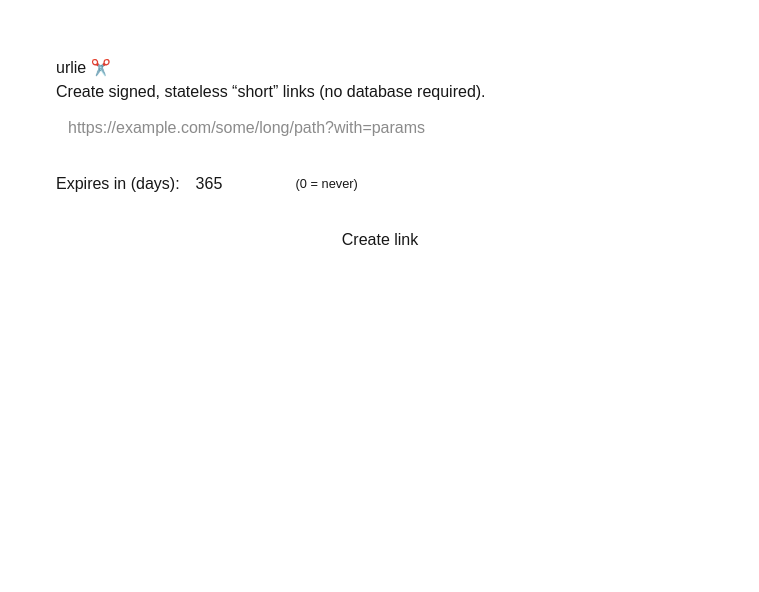
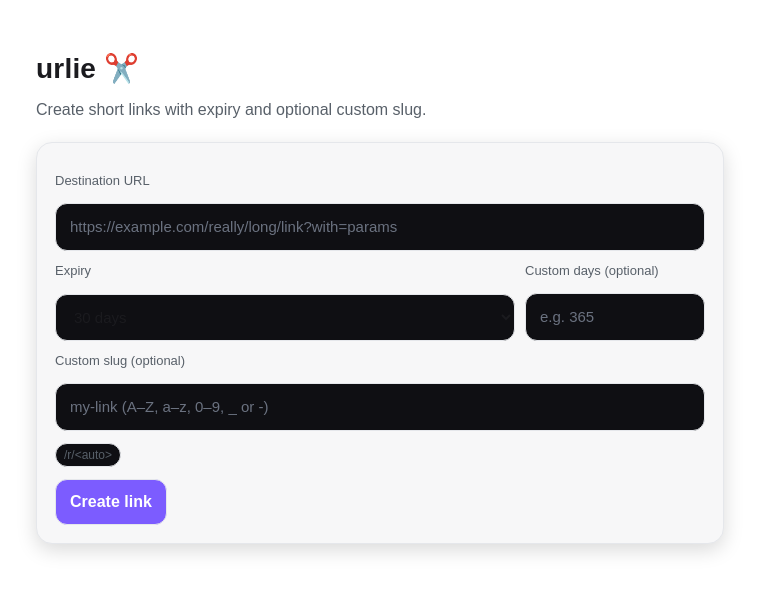
Before and after one commit to sumedhbadnore/url-shortner, a Next.js app: page / in a window 1280 px wide. Shown: the top 592 px of the page, without its empty margins (260-1019 px from the left). Built offline with nearby package versions, Linux system fonts and the light colour scheme.

Commit message:
Added option for custom slug and updated UI

```diff
--- a/package.json
+++ b/package.json
@@ -13,6 +13,7 @@
     "jose": "^6.1.0",
     "nanoid": "^5.1.5",
     "next": "15.5.3",
+    "qrcode": "^1.5.4",
     "react": "19.1.0",
     "react-dom": "19.1.0"
   },
--- /dev/null
+++ b/src/app/page.module.css
@@ -0,0 +1,64 @@
+.container {
+  max-width: 720px;
+  margin: 48px auto;
+  padding: 0 16px;
+  color: var(--fg);
+}
+
+:root {
+  --bg: #0b0b0d;
+  --card: #141418;
+  --fg: #e6e6ea;
+  --muted: #9aa0a6;
+  --border: #22222a;
+  --accent: #7c5cff;
+  --accent-2: #5be7a9;
+}
+@media (prefers-color-scheme: light) {
+  :root { --bg:#ffffff; --card:#f7f7f8; --fg:#1b1b1f; --muted:#586069; --border:#e5e7eb; }
+}
+body { background: var(--bg); }
+
+.h1 { font-size: 28px; font-weight: 800; margin: 0 0 8px; letter-spacing: .2px; }
+.sub { color: var(--muted); margin: 0 0 20px; }
+
+.card {
+  background: var(--card);
+  border: 1px solid var(--border);
+  border-radius: 16px;
+  padding: 18px;
+  box-shadow: 0 6px 20px rgba(0,0,0,.15);
+}
+
+.row { display: grid; gap: 12px; margin-top: 10px; }
+.grid { display: grid; gap: 10px; grid-template-columns: 1fr 180px; }
+@media (max-width: 640px) { .grid { grid-template-columns: 1fr; } }
+
+.input, .select {
+  width: 100%; padding: 12px 14px; border-radius: 12px;
+  border: 1px solid var(--border); background: #0f0f13; color: var(--fg);
+  outline: none; font-size: 15px;
+}
+.input::placeholder { color: #6b7280; }
+.select { background: #0f0f13; }
+
+.actions { display: flex; gap: 10px; align-items: center; margin-top: 12px; }
+.btn {
+  padding: 10px 14px; border-radius: 12px; border: 1px solid var(--border);
+  background: var(--accent); color: white; font-weight: 600; cursor: pointer;
+}
+.btn[disabled] { opacity: .5; cursor: not-allowed; }
+.btnGhost { background: transparent; color: var(--fg); }
+.meta { color: var(--muted); font-size: 13px; }
+
+.result {
+  margin-top: 16px; display: grid; gap: 10px; align-items: start;
+  grid-template-columns: 1fr auto;
+}
+.linkBox {
+  padding: 12px 14px; background: #0f0f13; border: 1px solid var(--border);
+  border-radius: 12px; word-break: break-all;
+}
+.tag { display: inline-block; padding: 2px 8px; border-radius: 999px; background: #0f0f13; border: 1px solid var(--border); color: var(--muted); font-size: 12px; }
+.error { color: #ff6b6b; }
+.success { color: var(--accent-2); }
--- a/src/app/page.tsx
+++ b/src/app/page.tsx
@@ -1,75 +1,177 @@
-// app/page.tsx
 "use client";
+import { useEffect, useMemo, useState } from "react";
+import styles from "./page.module.css";
+import QRCode from "qrcode";
 
-import { useState } from "react";
+type CreateResp = { code: string; fullShortUrl: string; error?: string };
+
+const EXPIRY_PRESETS = [
+  { label: "Never", days: 0 },
+  { label: "1 day", days: 1 },
+  { label: "7 days", days: 7 },
+  { label: "30 days", days: 30 },
+  { label: "90 days", days: 90 },
+];
+
+function isValidUrl(v: string) {
+  try {
+    const u = new URL(v.trim());
+    return !!u.protocol && !!u.host;
+  } catch { return false; }
+}
 
 export default function Home() {
   const [url, setUrl] = useState("");
-  const [days, setDays] = useState<number>(365);
+  const [preset, setPreset] = useState<number>(30);
+  const [customDays, setCustomDays] = useState<number | "">("");
+  const [customSlug, setCustomSlug] = useState("");
   const [result, setResult] = useState<string | null>(null);
+  const [qr, setQr] = useState<string | null>(null);
+  const [loading, setLoading] = useState(false);
+  const [copied, setCopied] = useState(false);
   const [err, setErr] = useState<string | null>(null);
-  const [loading, setLoading] = useState(false);
+
+  const days = useMemo(() => {
+    if (preset === -1) return Number(customDays) || 0;
+    return preset;
+  }, [preset, customDays]);
 
   async function onSubmit(e: React.FormEvent<HTMLFormElement>) {
     e.preventDefault();
+    setErr(null); setResult(null); setQr(null); setCopied(false);
+    if (!isValidUrl(url)) { setErr("Please enter a valid URL (https://…)"); return; }
     setLoading(true);
-    setErr(null);
-    setResult(null);
     try {
       const expiresAt = days ? Date.now() + days * 24 * 60 * 60 * 1000 : null;
       const res = await fetch("/api/create", {
         method: "POST",
         headers: { "content-type": "application/json" },
-        body: JSON.stringify({ url, expiresAt }),
+        body: JSON.stringify({
+          url: url.trim(),
+          expiresAt,
+          customSlug: customSlug.trim() || null,
+        }),
       });
-      const data: { fullShortUrl?: string; error?: string } = await res.json();
-      if (!res.ok || !data.fullShortUrl) {
-        throw new Error(data?.error || "Failed");
-      }
+      const data: CreateResp = await res.json();
+      if (!res.ok) throw new Error(data.error || "Failed to create link");
       setResult(data.fullShortUrl);
+      // Generate QR
+      const qrPng = await QRCode.toDataURL(data.fullShortUrl, { margin: 2, width: 160 });
+      setQr(qrPng);
     } catch (e: unknown) {
-      const message = e instanceof Error ? e.message : "Something went wrong";
-      setErr(message);
-    } finally {
-      setLoading(false);
-    }
+      setErr(e instanceof Error ? e.message : "Something went wrong");
+    } finally { setLoading(false); }
   }
 
+  async function copy() {
+    if (!result) return;
+    await navigator.clipboard.writeText(result);
+    setCopied(true);
+    setTimeout(() => setCopied(false), 1200);
+  }
+
+  // Keep simple local history (client-only)
+  useEffect(() => {
+    if (!result) return;
+    try {
+      const arr = JSON.parse(localStorage.getItem("recent") || "[]") as string[];
+      const next = [result, ...arr.filter((x) => x !== result)].slice(0, 5);
+      localStorage.setItem("recent", JSON.stringify(next));
+    } catch {}
+  }, [result]);
+
+  const hasCustom = customSlug.trim().length > 0;
+
   return (
-    <main style={{ maxWidth: 680, margin: "40px auto", padding: 16 }}>
-      <h1>urlie ✂️</h1>
-      <p>Create signed, stateless “short” links (no database required).</p>
-      <form onSubmit={onSubmit} style={{ display: "grid", gap: 12 }}>
+    <main className={styles.container}>
+      <h1 className={styles.h1}>urlie ✂️</h1>
+      <p className={styles.sub}>Create short links with expiry and optional custom slug.</p>
+
+      <form onSubmit={onSubmit} className={styles.card}>
+        <div className={styles.row}>
+          <label className={styles.meta}>Destination URL</label>
           <input
-          placeholder="https://example.com/some/long/path?with=params"
+            className={styles.input}
+            placeholder="https://example.com/really/long/link?with=params"
             value={url}
             onChange={(e) => setUrl(e.target.value)}
-          required
-          style={{ padding: 12, fontSize: 16 }}
           />
-        <label style={{ display: "flex", gap: 8, alignItems: "center" }}>
-          <span>Expires in (days):</span>
+        </div>
+
+        <div className={styles.grid}>
+          <div className={styles.row}>
+            <label className={styles.meta}>Expiry</label>
+            <select
+              className={styles.select}
+              value={preset}
+              onChange={(e) => setPreset(Number(e.target.value))}
+            >
+              {EXPIRY_PRESETS.map((p) => (
+                <option key={p.label} value={p.days}>{p.label}</option>
+              ))}
+              <option value={-1}>Custom…</option>
+            </select>
+          </div>
+
+          <div className={styles.row}>
+            <label className={styles.meta}>Custom days (optional)</label>
             <input
+              className={styles.input}
               type="number"
               min={0}
-            value={days}
-            onChange={(e) => setDays(parseInt(e.target.value || "0", 10))}
-            style={{ width: 100, padding: 8 }}
+              placeholder="e.g. 365"
+              disabled={preset !== -1}
+              value={customDays}
+              onChange={(e) => setCustomDays(e.target.value === "" ? "" : Number(e.target.value))}
             />
-          <small>(0 = never)</small>
-        </label>
-        <button disabled={loading} style={{ padding: 12, fontSize: 16 }}>
+          </div>
+        </div>
+
+        <div className={styles.row}>
+          <label className={styles.meta}>Custom slug (optional)</label>
+          <input
+            className={styles.input}
+            placeholder="my-link (A–Z, a–z, 0–9, _ or -)"
+            value={customSlug}
+            onChange={(e) => setCustomSlug(e.target.value)}
+          />
+          <span className={styles.meta}>
+            <span className={styles.tag}>/r/{hasCustom ? customSlug.trim() : "<auto>"}</span>
+          </span>
+        </div>
+
+        <div className={styles.actions}>
+          <button className={styles.btn} disabled={loading}>
             {loading ? "Creating…" : "Create link"}
           </button>
+          {err && <span className={styles.error}>{err}</span>}
+        </div>
+
+        {result && (
+          <div className={styles.result}>
+            <div className={styles.linkBox}>
+              <div className={styles.meta}>Short link</div>
+              <div style={{ marginTop: 6 }}>
+                <a href={result} target="_blank" rel="noreferrer">{result}</a>
+              </div>
+              <div className={styles.actions}>
+                <button type="button" className={`${styles.btn} ${styles.btnGhost}`} onClick={copy}>
+                  {copied ? "Copied ✓" : "Copy"}
+                </button>
+                <a className={`${styles.btn} ${styles.btnGhost}`} href={result} target="_blank" rel="noreferrer">
+                  Open
+                </a>
+              </div>
+            </div>
+            {qr && (
+              <div style={{ textAlign: "center" }}>
+                <img src={qr} alt="QR" width={160} height={160} style={{ borderRadius: 12, border: `1px solid var(--border)` }} />
+                <div className={styles.meta} style={{ marginTop: 6 }}>Scan to open</div>
+              </div>
+            )}
+          </div>
+        )}
       </form>
-
-      {err && <p style={{ color: "crimson" }}>{err}</p>}
-      {result && (
-        <p>
-          Short link:{" "}
-          <a href={result} target="_blank" rel="noreferrer">{result}</a>
-        </p>
-      )}
     </main>
   );
 }
```
Also changed, not shown: src/app/lib/storage.ts (+53 -18 lines), 1 other file (tests, documents, lock files or other folders). Lines whose indentation alone changed are shown as unchanged.
